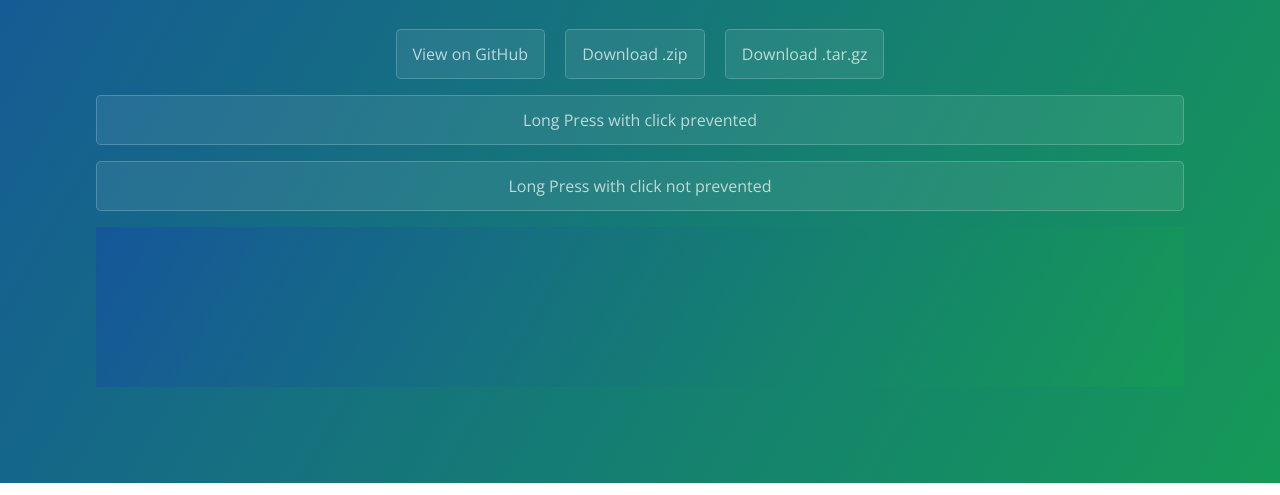
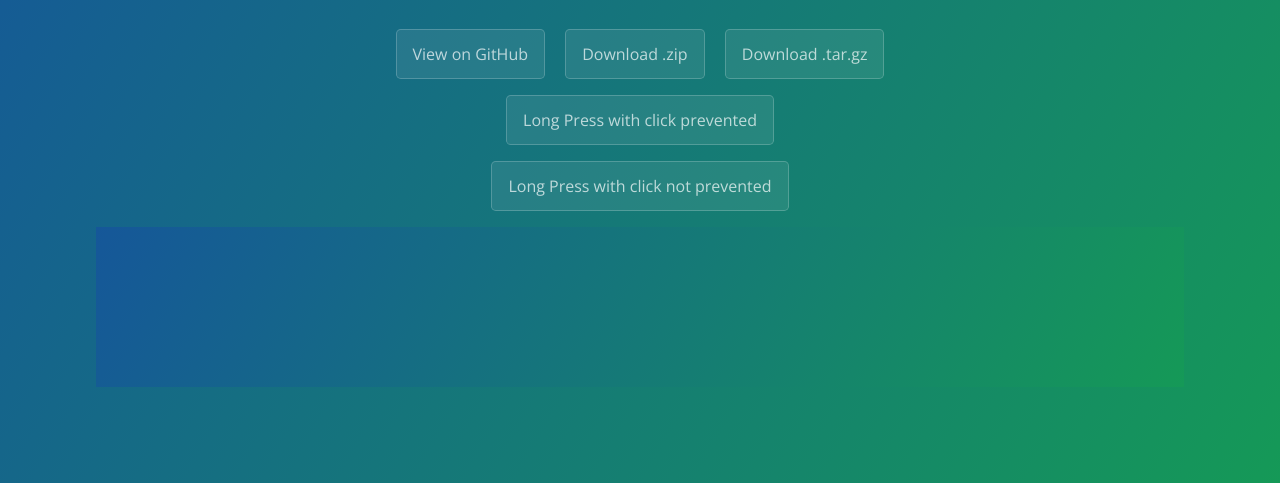
Before and after one commit to puneethrai/angular-long-press, a website: page index.html in a window 1280 px wide. Shown: the part 208-703 px from the top of the page. Drawn offline with nearby package versions, Linux system fonts and the light colour scheme.

Commit message:
change to button

```diff
--- a/index.html
+++ b/index.html
@@ -20,8 +20,8 @@
       <a href="https://github.com/puneethrai/angular-long-press/zipball/master" class="btn">Download .zip</a>
       <a href="https://github.com/puneethrai/angular-long-press/tarball/master" class="btn">Download .tar.gz</a>
       <div ng-controller="MainController">
-        <a href="#" class="btn btn-block" ng-click="onClick()" on-long-press="onLongPress()" on-touch-end="onTouchEnd()" prevent-click="true">Long Press with click prevented</a>
-        <a href="#" class="btn btn-block" ng-click="onClick()" on-long-press="onLongPress()" on-touch-end="onTouchEnd()" prevent-click="false">Long Press with click not prevented</a>
+        <button class="btn btn-block" ng-click="onClick()" on-long-press="onLongPress()" on-touch-end="onTouchEnd()" prevent-click="true">Long Press with click prevented</button>
+        <button class="btn btn-block" ng-click="onClick()" on-long-press="onLongPress()" on-touch-end="onTouchEnd()" prevent-click="false">Long Press with click not prevented</button>
         <p class="page-header">{{eventDisplay}}</p>
       </div>
     </section>
```
